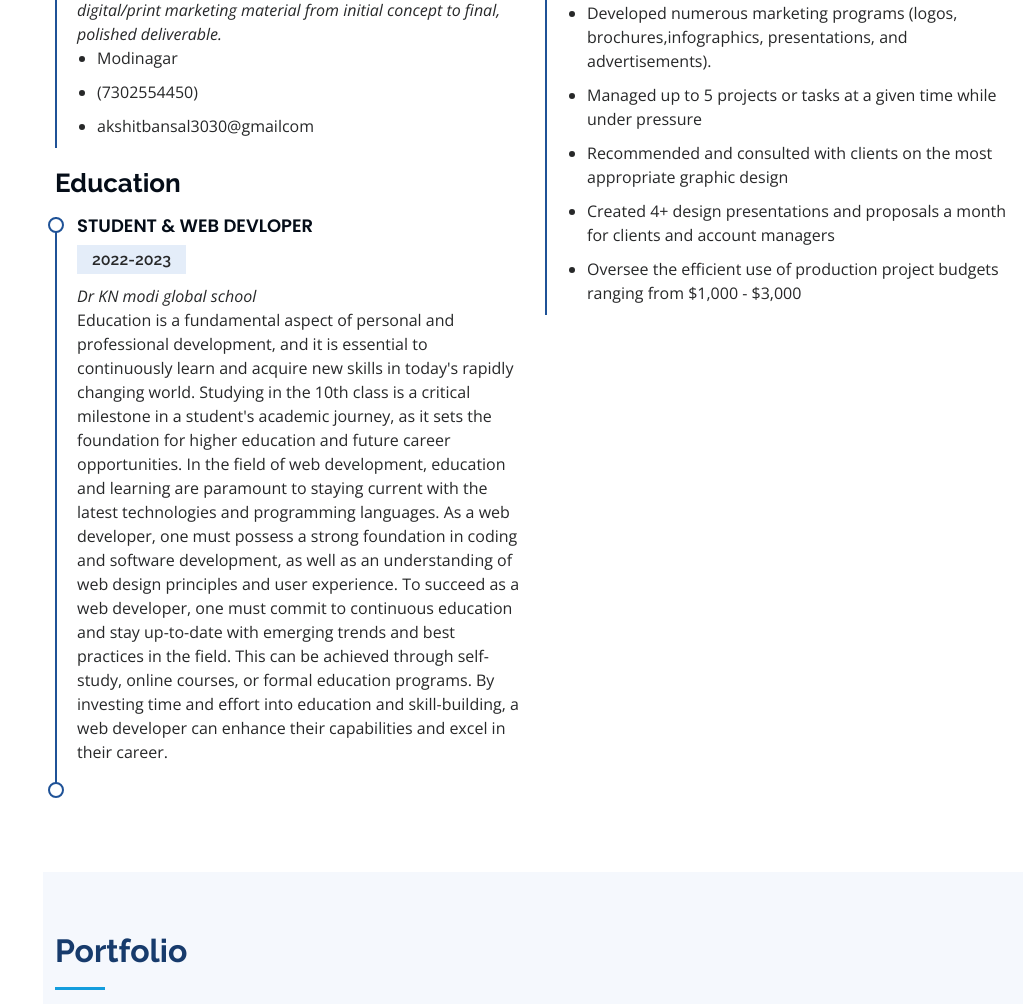
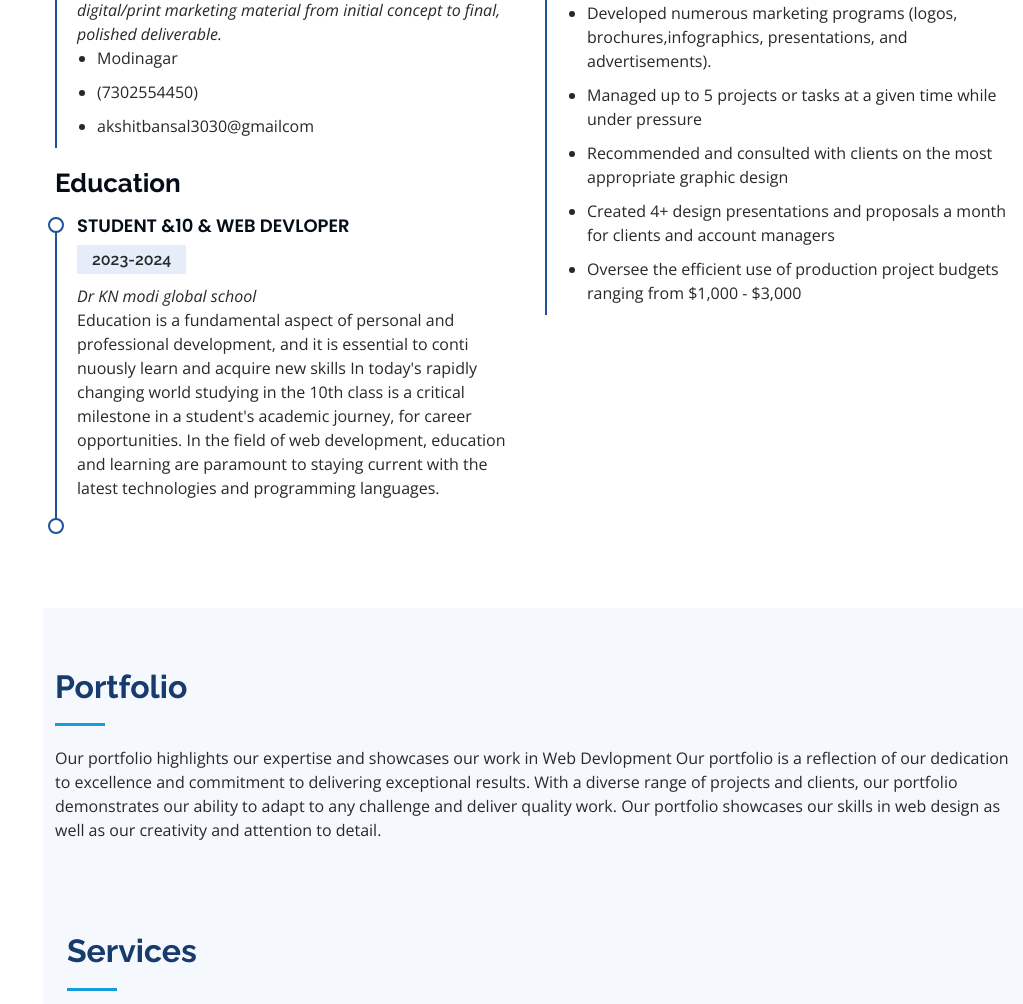
Before and after one commit to akshitbansal92/AkshitPortfolio, a Flask app: page / in a window 1280 px wide. Shown: the part 2426-3430 px from the top of the page, without its empty margins (257-1280 px from the left). Run offline with Flask 2, Linux system fonts and the light colour scheme; some libraries are stand-ins or nearby versions.

Commit message:
Update index.html

```diff
--- a/templates/index.html
+++ b/templates/index.html
@@ -224,10 +224,13 @@
 
             <h3 class="resume-title">Education</h3>
             <div class="resume-item">
-              <h4>student &amp; web devloper</h4>
-              <h5>2022-2023</h5>
+              <h4>student &amp;10 & web devloper</h4>
+              <h5>2023-2024</h5>
               <p><em>Dr KN modi global school</em></p>
-              <p>Education is a fundamental aspect of personal and professional development, and it is essential to continuously learn and acquire new skills in today's rapidly changing world. Studying in the 10th class is a critical milestone in a student's academic journey, as it sets the foundation for higher education and future career opportunities. In the field of web development, education and learning are paramount to staying current with the latest technologies and programming languages. As a web developer, one must possess a strong foundation in coding and software development, as well as an understanding of web design principles and user experience. To succeed as a web developer, one must commit to continuous education and stay up-to-date with emerging trends and best practices in the field. This can be achieved through self-study, online courses, or formal education programs. By investing time and effort into education and skill-building, a web developer can enhance their capabilities and excel in their career.</p>
+              <p>Education is a fundamental aspect of personal and
+professional development, and it is essential to conti
+nuously learn and acquire new skills In today's rapidly changing world studying in the 10th class is a critical milestone in a student's academic journey, for career opportunities.
+                 In the field of web development, education and learning are paramount to staying current with the latest technologies and programming languages.</p>
             </div>
             <div class="resume-item">
 
```
